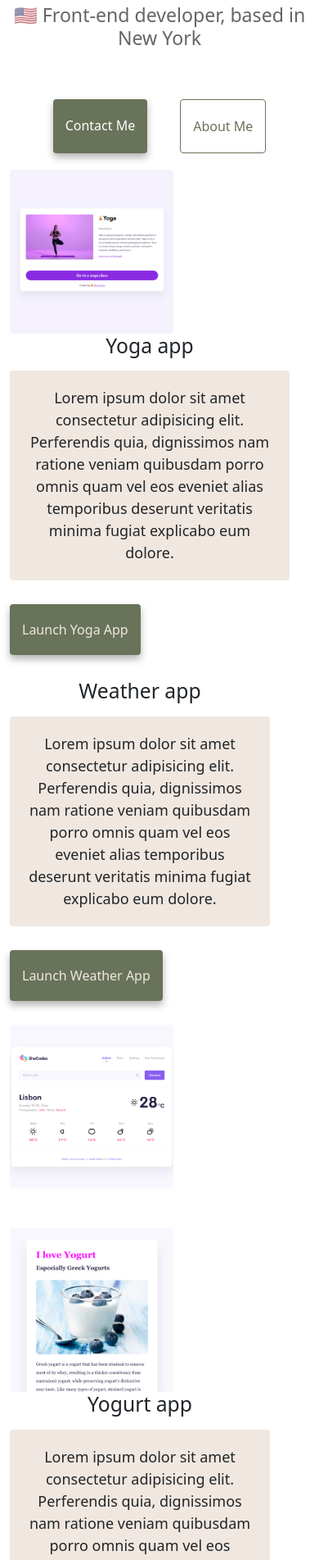
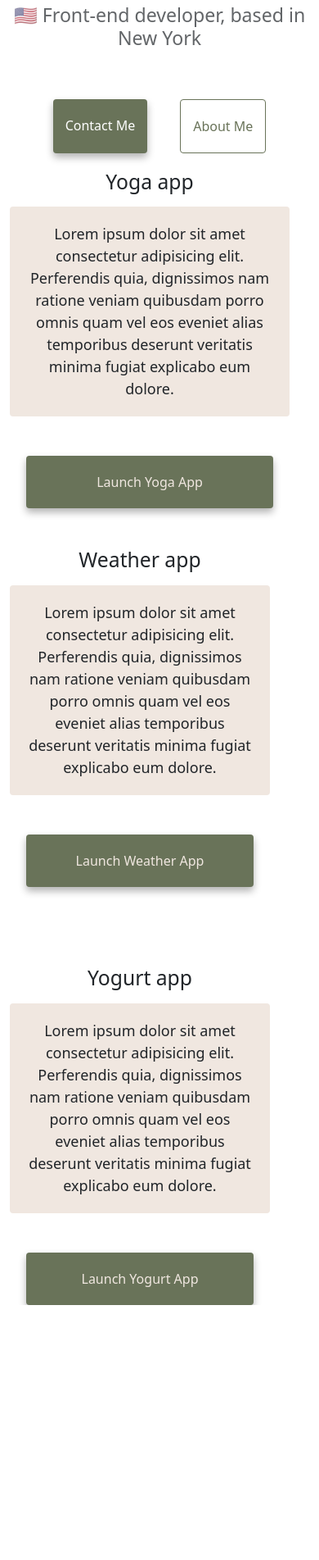
Before and after one commit to spontius415/Webpage-app, a plain HTML site: page index.html in a window 390 px wide. Shown: the part 74-1977 px from the top of the page at 82% size. After the commit the page ends 1666 px from the top, so only its background shows below. Drawn offline with nearby package versions, Linux system fonts and the light colour scheme.

Commit message:
mobile friendly app

```diff
--- a/index.html
+++ b/index.html
@@ -58,7 +58,7 @@
     <div class="container">
       <div class="row">
         <div class="col-md-6">
-          <img src="images/yoga.png" alt="" class="img-fluid rounded" />
+          <img src="images/yoga.png" alt="" class="img-fluid rounded d-none d-lg-block" />
         </div>
         <div class="col-md-6">
           <h2 class="mb-3">Yoga app</h2>
@@ -86,13 +86,13 @@
             </div>
           </div>
             <div class="col-md-6">
-              <img src="images/weather.png" alt="" class="img-fluid rounded" />
+              <img src="images/weather.png" alt="" class="img-fluid rounded d-none d-lg-block" />
             </div>
 
         </div>
         <div class="row mt-5">
           <div class="col-md-6">
-            <img src="images/yogurt.png" alt="" class="img-fluid rounded" />
+            <img src="images/yogurt.png" alt="" class="img-fluid rounded d-none d-lg-block" />
           </div>
           <div class="col-md-6">
             <h2 class="mb-3">Yogurt app</h2>
--- a/src/styles.css
+++ b/src/styles.css
@@ -123,8 +123,24 @@ div {
   color: var(--secondary-color);
 }
 
-@media (max-width: 500px) {
-  img {
-    width: 200px;
+@media (max-width: 576px) {
+  .primary-link {
+    text-align: center;
+    margin: 0 20px;
+    display: block;
+  }
+
+  h2 {
+    font-size: 32px;
+    text-align: center;
+  }
+
+  h1 {
+    font-size: 48px;
+    line-height: 1.5;
+  }
+
+  p {
+    text-align: center;
   }
 }
```
